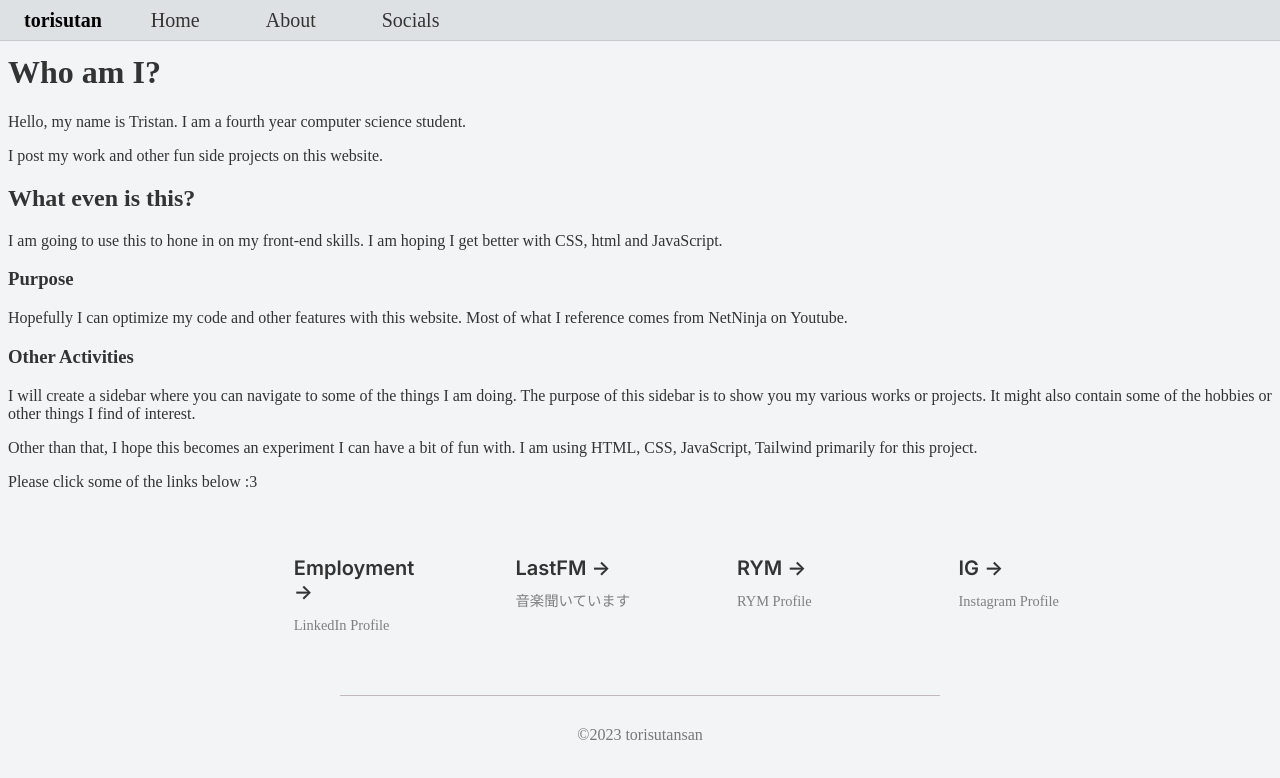
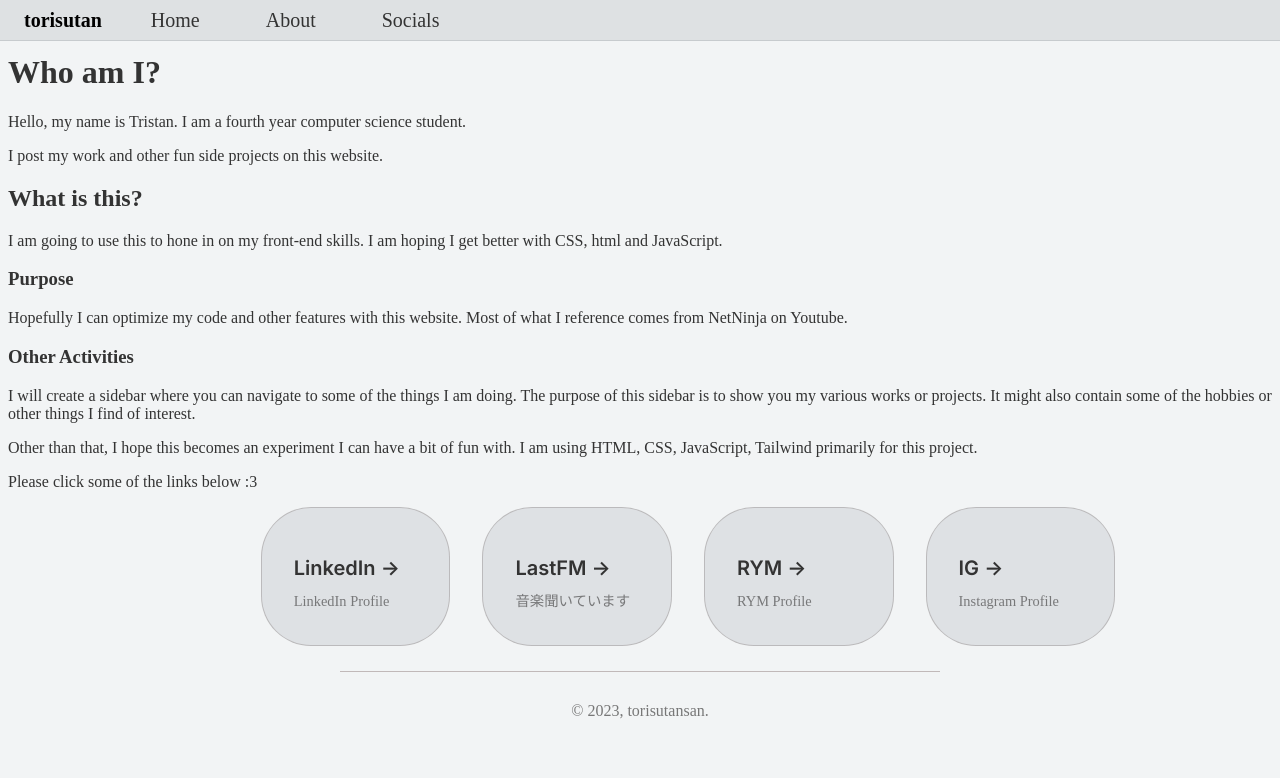
Before and after one commit to torisutansan02/torisutansan, a Next.js app: page / in a window 1280 px wide. Shown: the top 778 px of the page. Built offline with nearby package versions, Linux system fonts and the light colour scheme; a web font is replaced by a local one.

Commit message:
Making necessary changes

```diff
--- a/components/Footer.js
+++ b/components/Footer.js
@@ -15,7 +15,7 @@ const Footer = () => {
                         rel = "noopener noreferrer"
                     >
                         <h2 className = {inter.className}>
-                        Employment <span> -&gt; </span>
+                        LinkedIn <span> -&gt; </span>
                         </h2>
                         <p className = {inter.className}>
                         LinkedIn Profile
@@ -67,7 +67,7 @@ const Footer = () => {
             </main>
 
             <footer>
-                ©2023 torisutansan
+                © 2023, torisutansan.
             </footer>
         </>
     )
--- a/pages/index.js
+++ b/pages/index.js
@@ -31,7 +31,7 @@ export default function Home() {
           </p>
 
           <h2>
-            What even is this?
+            What is this?
           </h2>
 
           <p>
--- a/styles/Home.module.css
+++ b/styles/Home.module.css
@@ -79,6 +79,9 @@
 
 .grid {
   gap: 2rem;
+  justify-content: space-evenly;
+  align-content: space-evenly;
+  align-items: center;
   margin: 0 auto;
   display: grid;
   grid-template-columns: repeat(4, minmax(25%, auto));
@@ -89,8 +92,8 @@
 .card {
   padding: 2rem 2rem;
   border-radius: var(--border-radius);
-  background: rgba(var(--card-rgb), 0);
-  border: 1px solid rgba(var(--card-border-rgb), 0);
+  background: rgba(var(--card-rgb), 0.35);
+  border: 1px solid rgba(var(--card-border-rgb), 0.45);
   transition: background 200ms, border 200ms;
 }
 
@@ -225,7 +228,7 @@
   .navbar .links {
     padding: 0.1rem 1.5rem;
     display: flex;
-    gap: 2rem;
+    gap: 1.5rem;
     margin-right: auto;
   }
 
```
